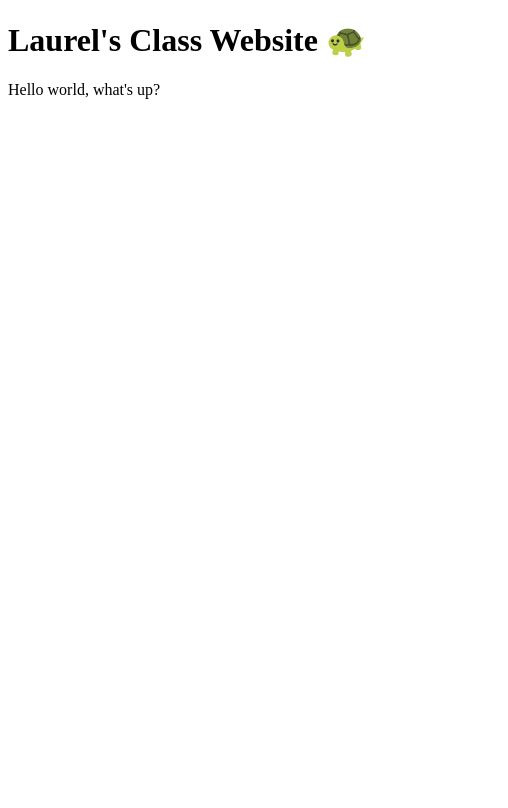
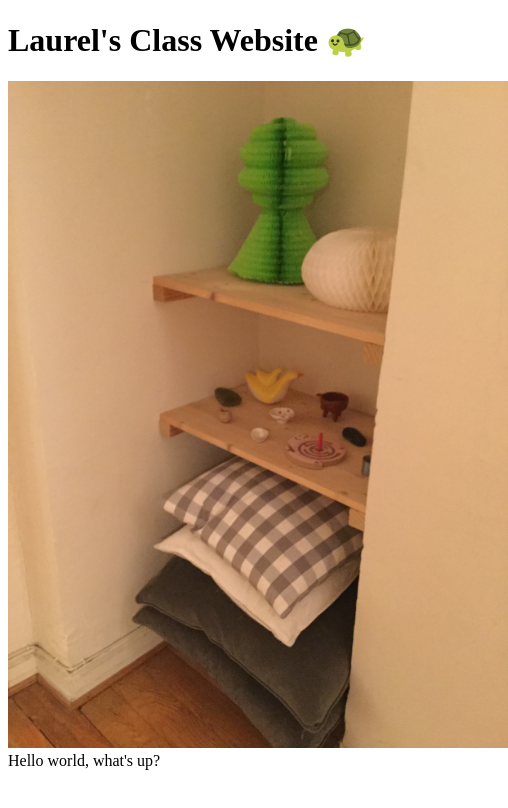
Before and after one commit to laurelschwulst/interactive-spring2019-test, a plain HTML site: page index.html in a window 390 px wide. Shown: the whole page, 508 px wide, since content can reach past the window. Drawn offline with Linux system fonts and the light colour scheme.

Commit message:
added a picture from my phone to the homepage

```diff
--- a/index.html
+++ b/index.html
@@ -8,6 +8,7 @@
   </head>
   <body>
     <h1>Laurel's Class Website 🐢</h1>
+    <img src="assets/phone-test.jpg" width="500" /><br />
     Hello world, what's up?
   </body>
 </html>
```
Also changed, not shown: assets/phone-test.jpg (added).
